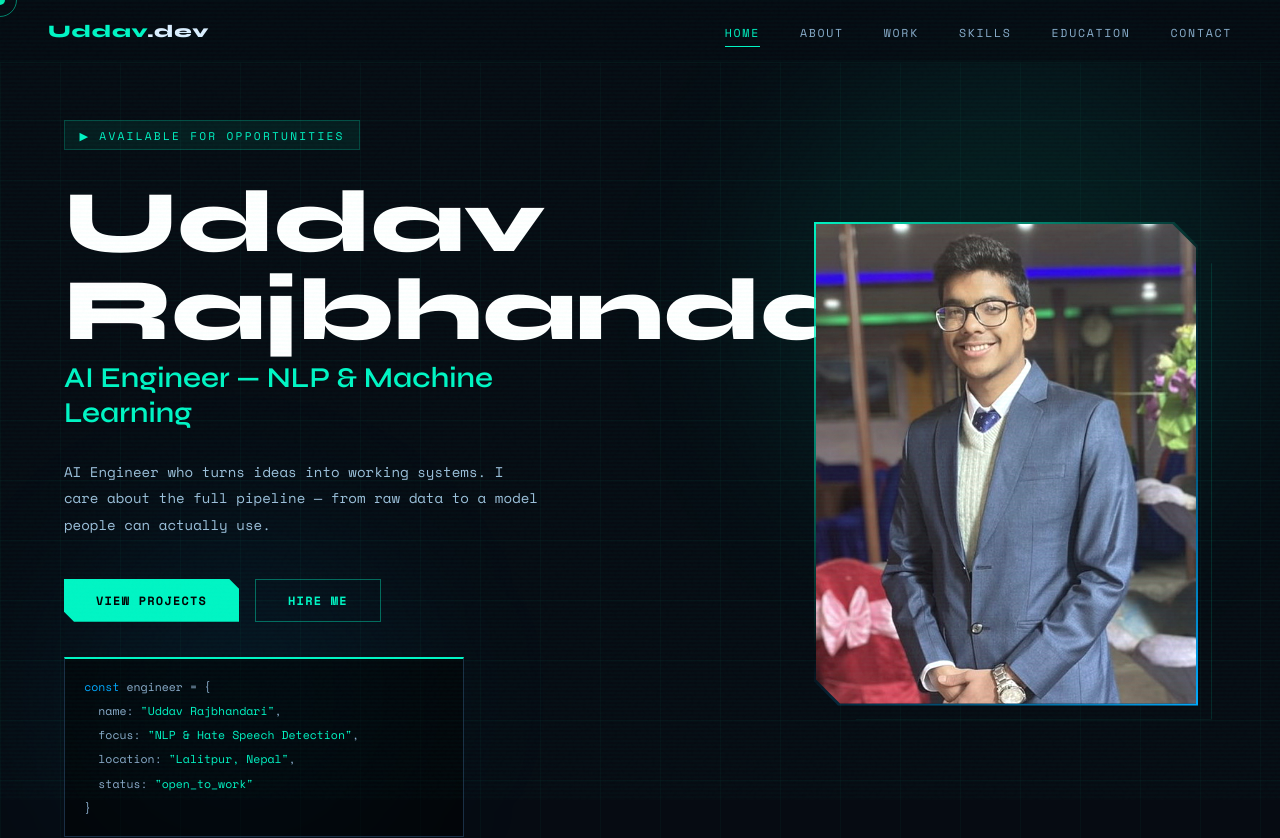
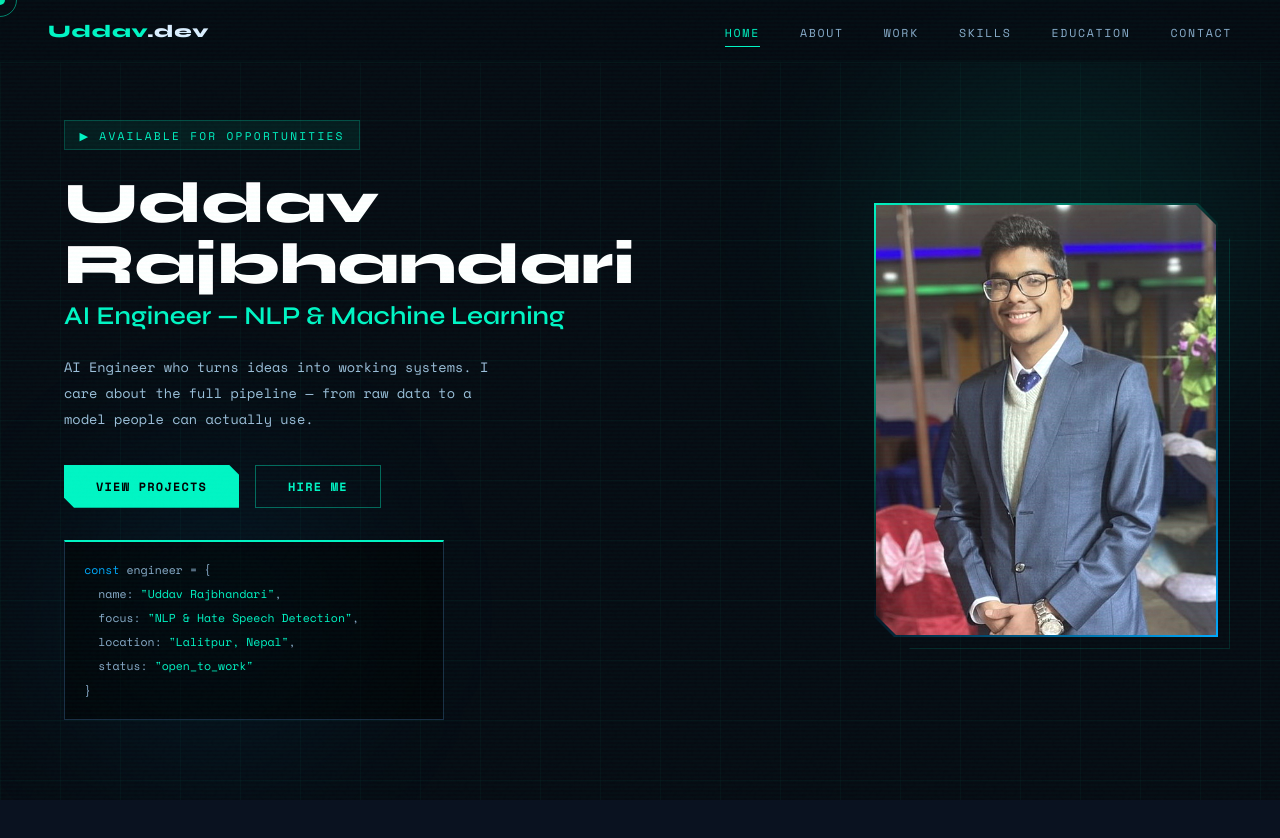
Before and after one commit to UddavRajbhandari/my-portfolio, a React (Vite) app: page / in a window 1280 px wide. Shown: the top 838 px of the page. Built offline with nearby package versions, Linux system fonts and the light colour scheme.

Commit message:
fix home layout overlap on different screen sizes

```diff
--- a/src/components/Home.css
+++ b/src/components/Home.css
@@ -2,18 +2,18 @@
   display: flex;
   align-items: center;
   justify-content: space-between;
-  gap: 3rem;
-  padding-top: 130px;
+  gap: 2rem;
+  padding: 130px 5vw 80px;
   overflow: hidden;
 }
 
 /* ── Orbs ── */
 .orb { position: absolute; border-radius: 50%; filter: blur(80px); pointer-events: none; z-index: 0; }
-.orb--1 { width: 500px; height: 500px; background: rgba(0,245,196,.07); top: 5%; right: 2%; }
-.orb--2 { width: 350px; height: 350px; background: rgba(0,170,255,.06); bottom: 5%; left: 5%; }
+.orb--1 { width: 400px; height: 400px; background: rgba(0,245,196,.07); top: 5%; right: 2%; }
+.orb--2 { width: 300px; height: 300px; background: rgba(0,170,255,.06); bottom: 5%; left: 5%; }
 
 /* ── Left ── */
-.home-left { flex: 1; max-width: 560px; position: relative; z-index: 1; }
+.home-left { flex: 1; min-width: 0; max-width: 540px; position: relative; z-index: 1; }
 
 .hero-tag {
   display: inline-flex; align-items: center; gap: .5rem;
@@ -21,29 +21,29 @@
   border: 1px solid rgba(0,245,196,.2);
   padding: .35rem .9rem;
   font-size: .7rem; letter-spacing: .2em; color: var(--neon);
-  text-transform: uppercase; margin-bottom: 1.8rem;
+  text-transform: uppercase; margin-bottom: 1.5rem;
   animation: fadeUp .8s ease both;
 }
 
 .hero-name {
   font-family: var(--ff-display);
-  font-size: clamp(3rem, 7vw, 5.5rem);
-  font-weight: 800; color: #fff; line-height: 1;
+  font-size: clamp(2.2rem, 4.5vw, 5rem);
+  font-weight: 800; color: #fff; line-height: 1.05;
   margin-bottom: .3rem;
   animation: fadeUp .8s .1s ease both;
 }
 
 .hero-role {
   font-family: var(--ff-display);
-  font-size: clamp(1.2rem, 2.5vw, 1.8rem);
+  font-size: clamp(1rem, 2vw, 1.6rem);
   font-weight: 600; color: var(--neon);
-  margin-bottom: 1.8rem;
+  margin-bottom: 1.5rem;
   animation: fadeUp .8s .2s ease both;
 }
 
 .hero-desc {
-  color: #9dc0db; font-size: .88rem; line-height: 1.9;
-  max-width: 480px; margin-bottom: 2.5rem;
+  color: #9dc0db; font-size: .85rem; line-height: 1.9;
+  max-width: 440px; margin-bottom: 2rem;
   animation: fadeUp .8s .3s ease both;
 }
 
@@ -54,12 +54,12 @@
 
 /* ── Terminal ── */
 .terminal {
-  margin-top: 2.2rem;
+  margin-top: 2rem;
   background: rgba(0,0,0,.5);
   border: 1px solid var(--border);
   border-top: 2px solid var(--neon);
   padding: 1rem 1.2rem;
-  font-size: .72rem; max-width: 400px;
+  font-size: .72rem; max-width: 380px;
   animation: fadeUp .8s .5s ease both;
 }
 .terminal-line { color: #8aaccb; line-height: 2.1; }
@@ -72,26 +72,24 @@
   position: relative;
   z-index: 1;
   animation: fadeUp .8s .2s ease both;
-  padding-bottom: 30px;
-  padding-right: 20px;
 }
 
 .photo-frame {
-  width: 380px;
-  height: 480px;
+  width: clamp(220px, 28vw, 340px);
+  height: clamp(280px, 35vw, 430px);
   position: relative;
 }
 
 .photo-frame::before {
   content: ''; position: absolute; inset: -2px;
   background: linear-gradient(135deg, var(--neon), transparent 50%, var(--neon2));
-  clip-path: polygon(0 0, calc(100% - 24px) 0, 100% 24px, 100% 100%, 24px 100%, 0 calc(100% - 24px));
+  clip-path: polygon(0 0, calc(100% - 20px) 0, 100% 20px, 100% 100%, 20px 100%, 0 calc(100% - 20px));
 }
 .photo-frame::after {
   content: ''; position: absolute;
-  top: 16px; left: 16px; right: -16px; bottom: -16px;
+  top: 14px; left: 14px; right: -14px; bottom: -14px;
   border: 1px solid rgba(0,245,196,.12);
-  clip-path: polygon(0 0, calc(100% - 24px) 0, 100% 24px, 100% 100%, 24px 100%, 0 calc(100% - 24px));
+  clip-path: polygon(0 0, calc(100% - 20px) 0, 100% 20px, 100% 100%, 20px 100%, 0 calc(100% - 20px));
   z-index: -1;
 }
 
@@ -99,7 +97,7 @@
   position: relative; z-index: 1;
   width: 100%; height: 100%;
   background: var(--bg3);
-  clip-path: polygon(0 0, calc(100% - 24px) 0, 100% 24px, 100% 100%, 24px 100%, 0 calc(100% - 24px));
+  clip-path: polygon(0 0, calc(100% - 20px) 0, 100% 20px, 100% 100%, 20px 100%, 0 calc(100% - 20px));
   overflow: hidden;
   display: flex; align-items: center; justify-content: center;
 }
@@ -126,22 +124,9 @@
 }
 .photo-placeholder code { color: var(--neon); font-size: .62rem; }
 
-.photo-badge {
-  position: absolute; bottom: 0px; right: 0px;
-  background: var(--card); border: 1px solid rgba(0,245,196,.25);
-  padding: .7rem 1.2rem; font-size: .65rem; letter-spacing: .1em;
-  color: var(--neon); z-index: 2;
+@media (max-width: 768px) {
+  .home { flex-direction: column-reverse; padding-top: 100px; text-align: center; gap: 2rem; }
+  .hero-btns { justify-content: center; }
+  .photo-frame { width: 200px; height: 260px; }
+  .terminal { max-width: 100%; }
 }
-.photo-badge strong { display: block; font-size: 1.3rem; font-family: var(--ff-display); color: #fff; }
-
-@media (max-width: 1024px) {
-  .photo-frame { width: 320px; height: 400px; }
-}
-
-@media (max-width: 768px) {
-  .home { flex-direction: column-reverse; padding-top: 100px; text-align: center; gap: 2.5rem; }
-  .hero-btns { justify-content: center; }
-  .photo-frame { width: 240px; height: 300px; }
-  .terminal { max-width: 100%; }
-  .home-right { padding: 0; }
-}
```
